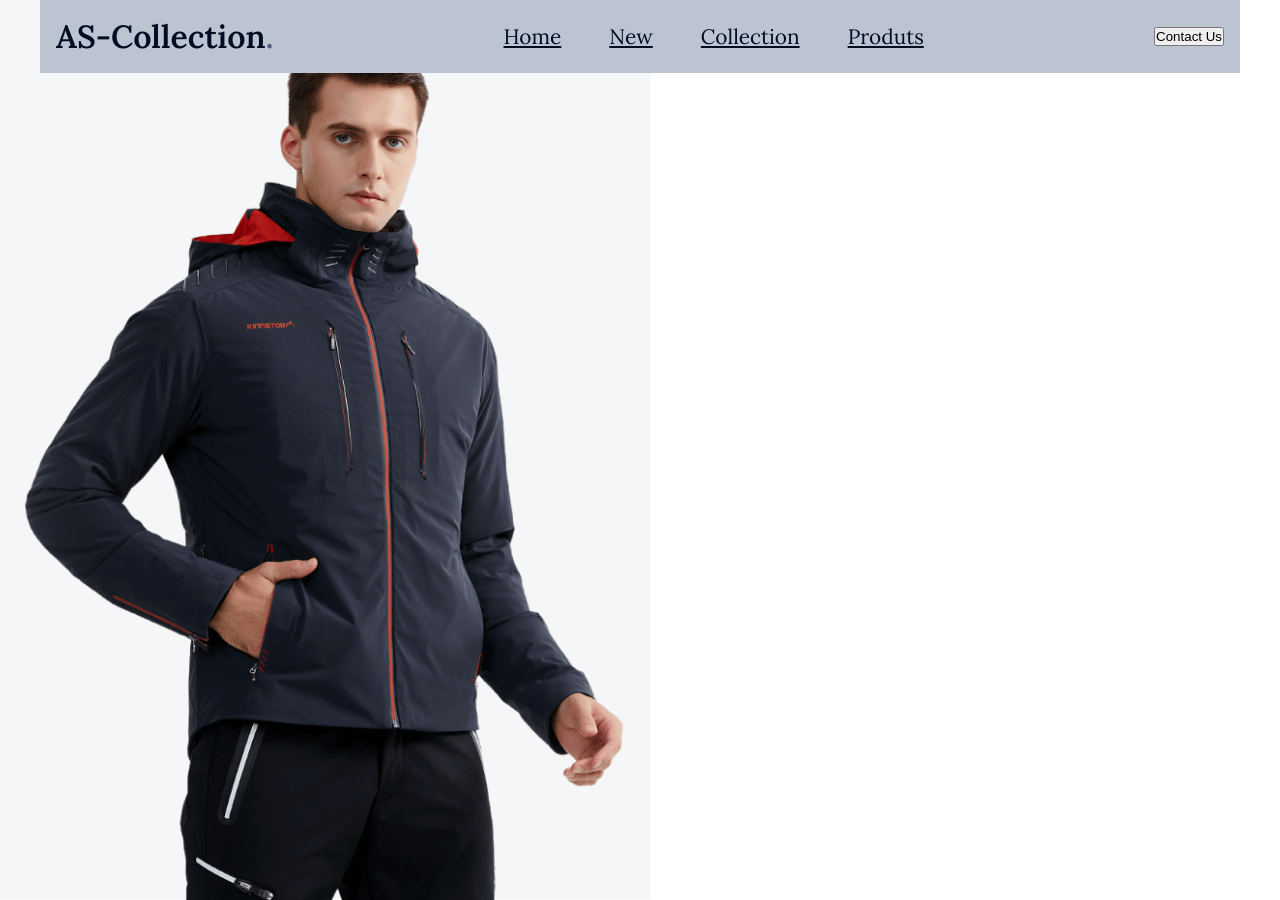
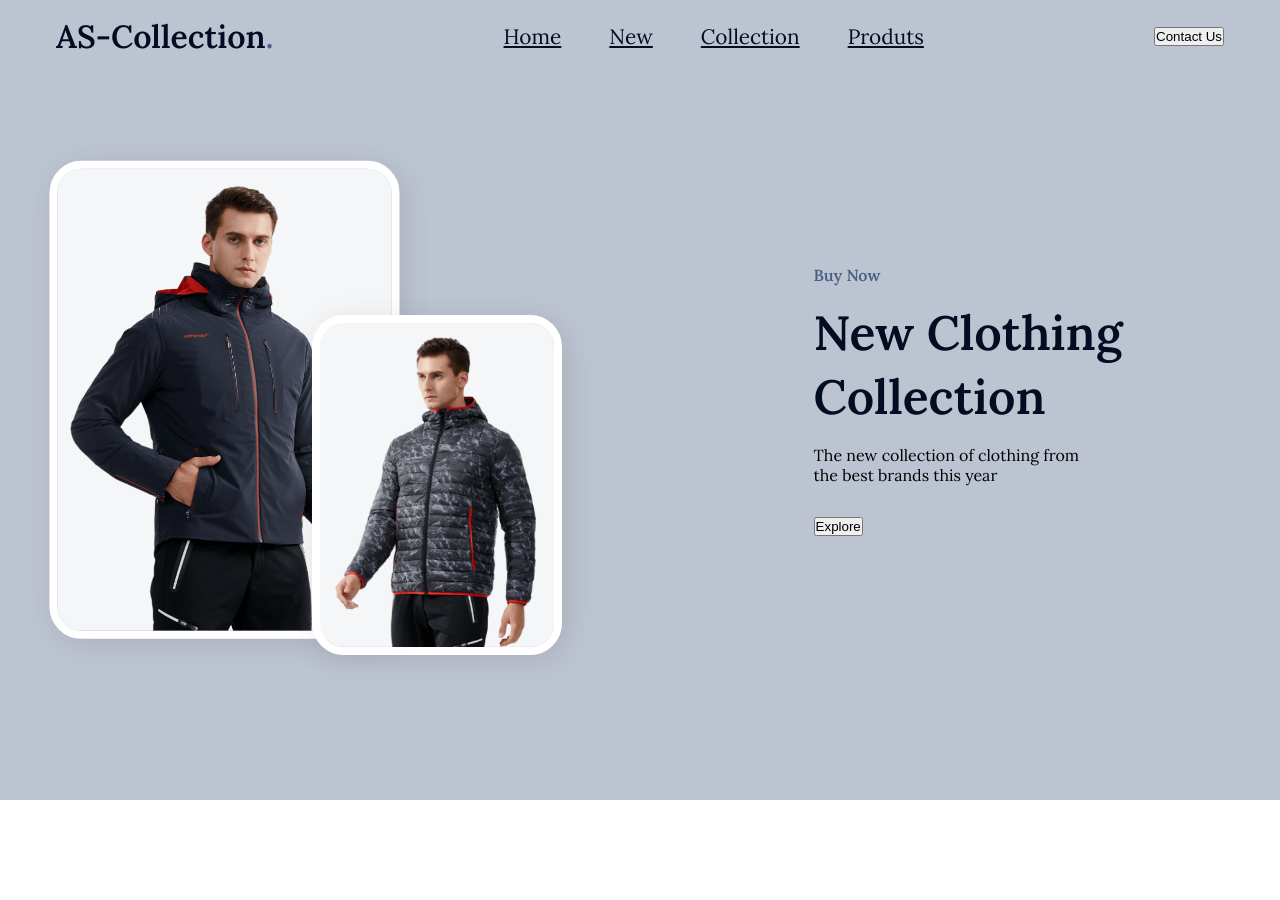
Before and after one commit to aanchalsaket/AS-Collection-landing-page, a plain HTML site: page index.html in a window 1280 px wide. Shown: the top 900 px of the page. After the commit the page ends 800 px from the top, so only its background shows below. Drawn offline with nearby package versions, Linux system fonts and the light colour scheme.

Commit message:
added header css

```diff
--- a/styles.css
+++ b/styles.css
@@ -65,3 +65,69 @@ nav {
   font-weight: bold;
   /* background-color: hsl(219, 16%, 60%); */
 }
+
+header {
+    background-color: var(--bg-color);
+  }
+
+  .header__container {
+    min-height: 100vh;
+    display: grid;
+    grid-template-columns: repeat(2, 1fr);
+    gap: 2rem;
+  }
+
+  .header__image {
+    position: relative;
+  }
+
+  .header__image img {
+    position: absolute;
+    top: 50%;
+    left: 50%;
+    border: 0.5rem solid var(--extra-light);
+    border-radius: 2rem;
+    box-shadow: 5px 5px 30px rgba(0, 0, 0, 0.1);
+  }
+
+  .header__image img:nth-child(1) {
+    max-width: 350px;
+    transform: translate(-75%, -50%);
+  }
+
+  .header__image img:nth-child(2) {
+    max-width: 250px;
+    transform: translate(0%, -25%);
+  }
+
+  .header__content {
+    display: flex;
+    align-items: center;
+    justify-content: center;
+  }
+
+  .header__content > div {
+    max-width: 400px;
+    display: grid;
+    gap: 1rem;
+  }
+
+  .header__content .sub__header {
+    font-size: 1rem;
+    font-weight: 600;
+    color: var(--primary-color);
+  }
+
+  .header__content h1 {
+    font-size: 3rem;
+    line-height: 4rem;
+    font-weight: 800;
+    color: var(--text-dark);
+  }
+
+  .header__content .action__btns {
+    display: flex;
+    align-items: center;
+    gap: 2rem;
+    margin-top: 1rem;
+  }
```
